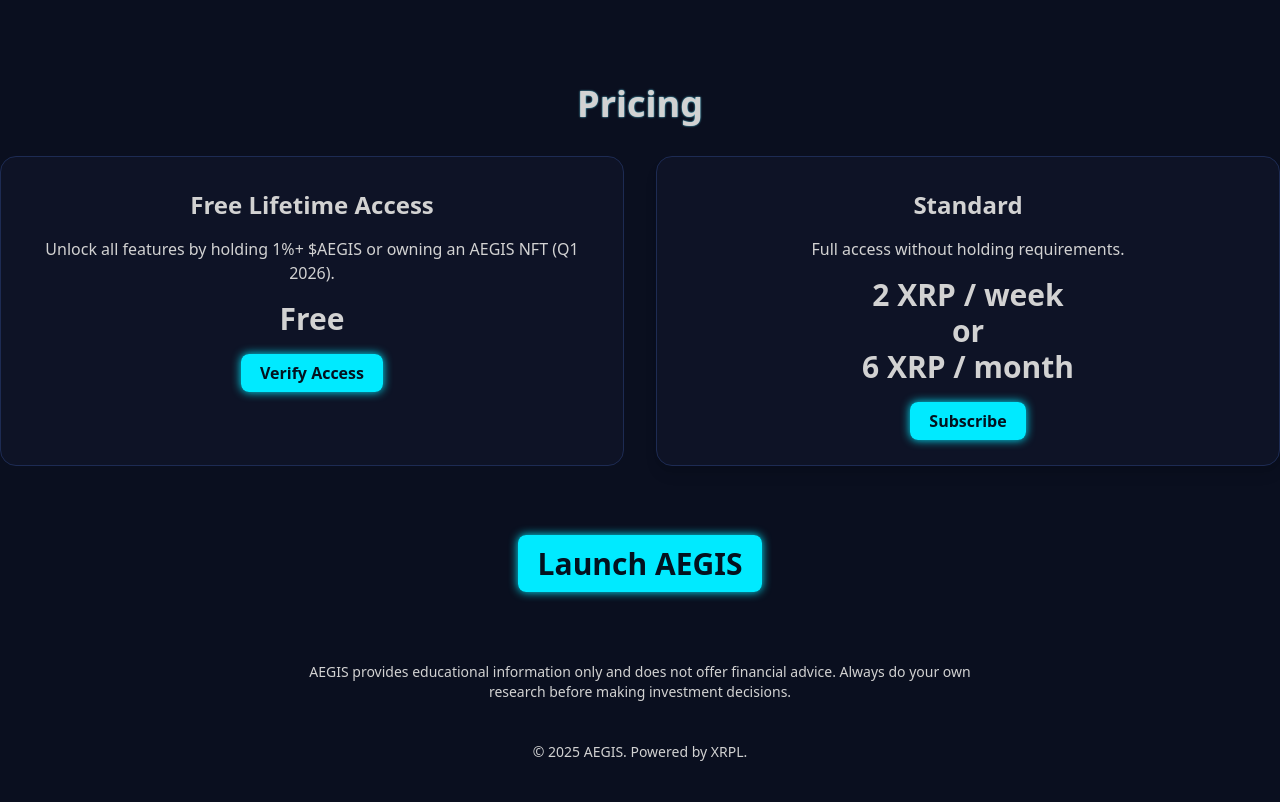
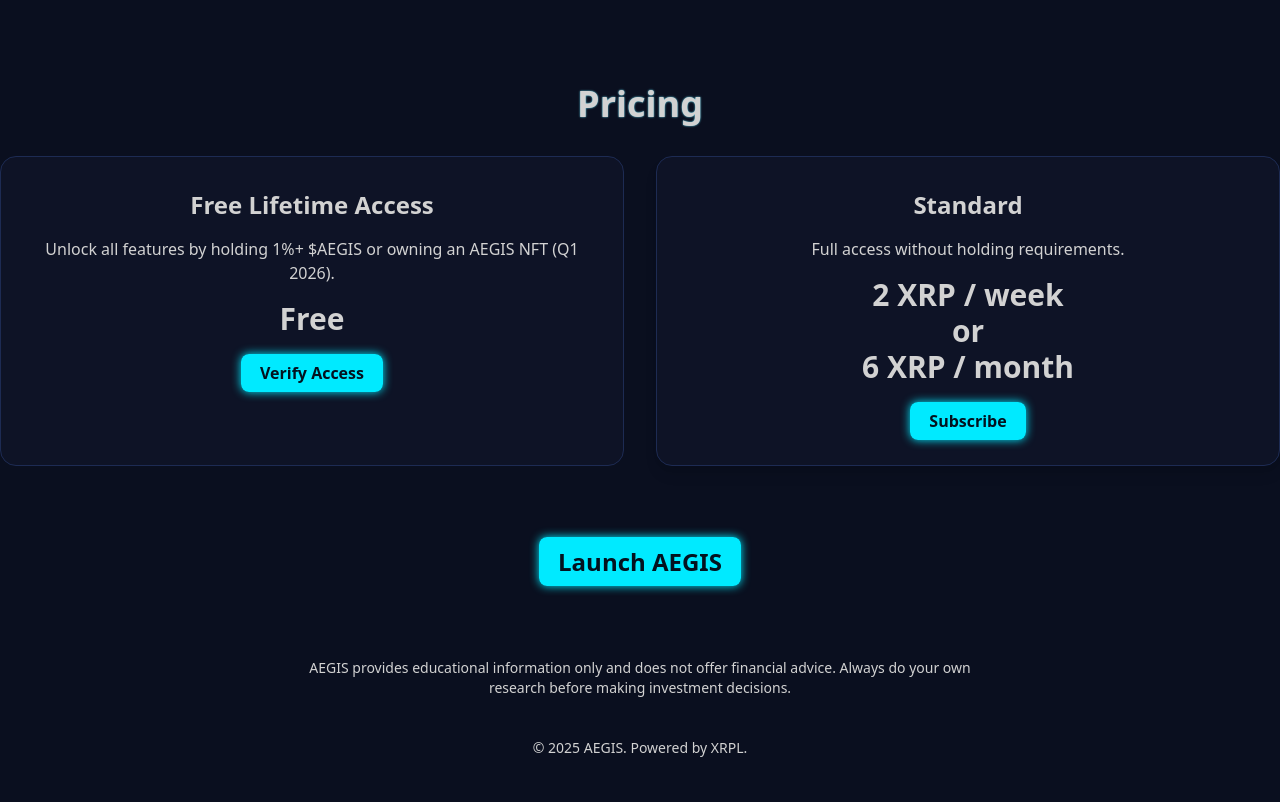
Before and after one commit to aegisxrpl/aegis, a plain HTML site: page index.html in a window 1280 px wide. Shown: the part 713-1515 px from the top of the page. Drawn offline with nearby package versions, Linux system fonts and the light colour scheme.

Commit message:
Update index.html

```diff
--- a/index.html
+++ b/index.html
@@ -95,7 +95,7 @@
   </section>
 
   <div class="text-center mt-20">
-  <a href="https://t.me/YourBotUsername" target="_blank" class="btn-cyber px-16 py-6 rounded-xl text-3xl font-extrabold">Launch AEGIS</a>
+  <a href="https://t.me/YourBotUsername" target="_blank" class="btn-cyber px-16 py-6 rounded-xl text-3xl font-extrabold sm:px-12 sm:py-5 sm:text-2xl">Launch AEGIS</a>
 </div>
 
     <!-- Disclaimer -->
```
